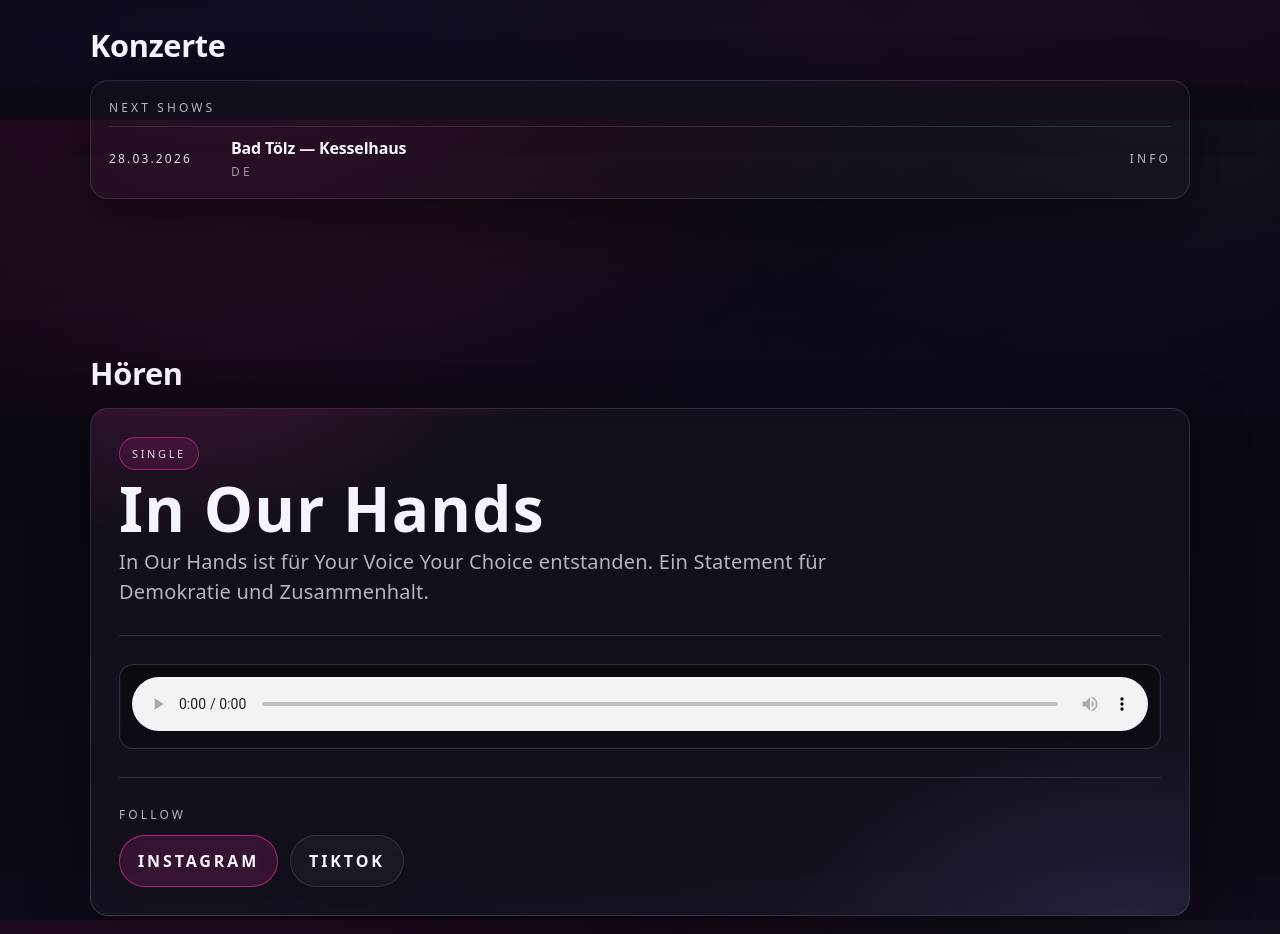
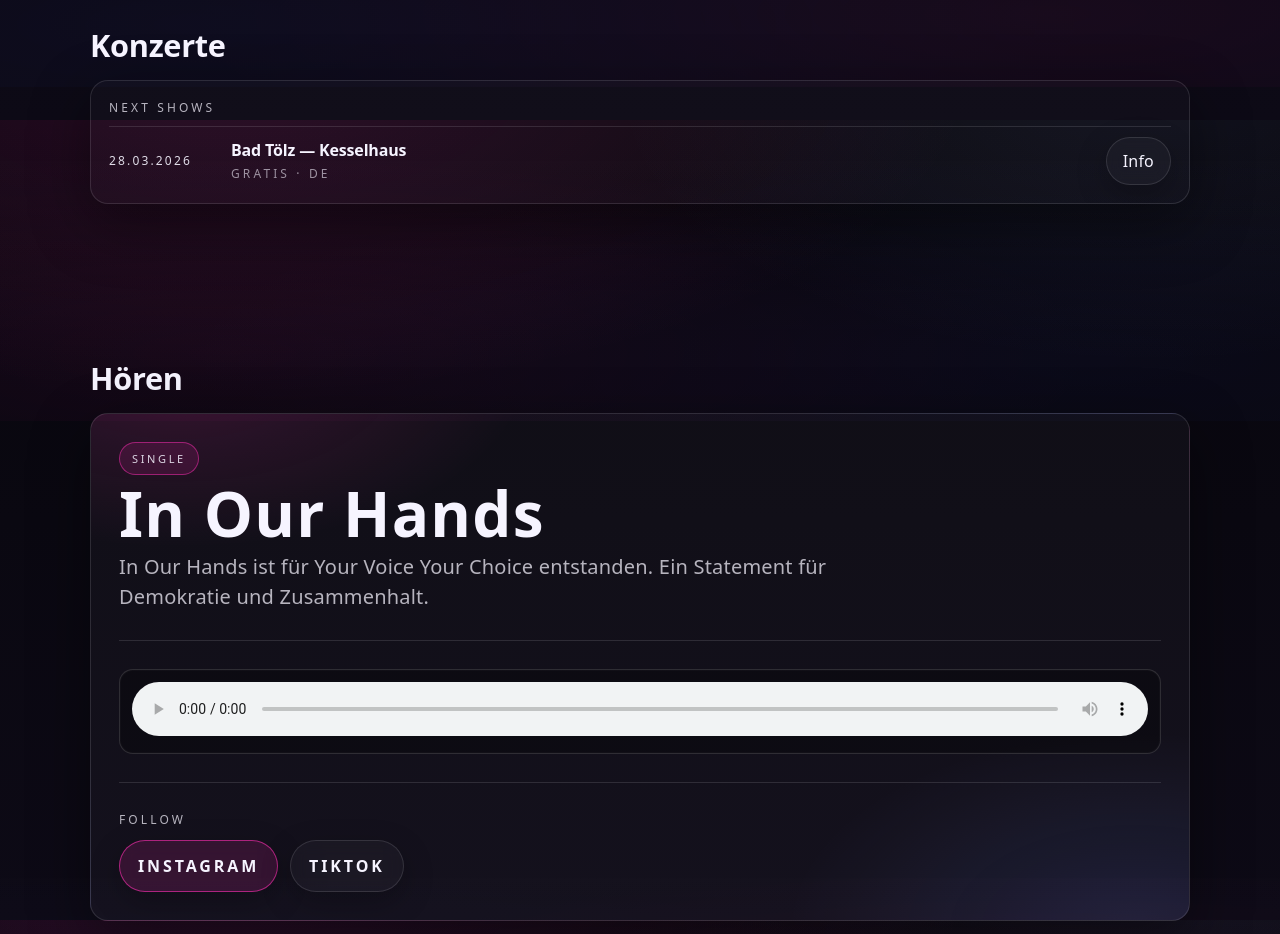
Before and after one commit to f79q8vkd7t-code/astro-fiveheads, an Astro site: page / in a window 1280 px wide. Shown: the part 1480-2414 px from the top of the page. Built offline with nearby package versions, Linux system fonts and the light colour scheme; Astro itself is replaced by a stand-in of ours.

Commit message:
Add Kesselhaus info link and mark show as free

```diff
--- a/src/components/ShowList.astro
+++ b/src/components/ShowList.astro
@@ -24,7 +24,7 @@ const sorted = [...shows].sort((a, b) => a.date.localeCompare(b.date));
         </div>
 
         {s.ticketUrl ? (
-          <a class="btn showAction" href={s.ticketUrl} target="_blank" rel="noopener">Tickets</a>
+          <a class="btn showAction" href={s.ticketUrl} target="_blank" rel="noopener">Info</a>
         ) : (
           <span class="small showAction">Info</span>
         )}
--- a/src/data/shows.ts
+++ b/src/data/shows.ts
@@ -19,6 +19,8 @@ export const shows: Show[] = [
     date: "2026-03-28",
     city: "Bad Tölz",
     venue: "Kesselhaus",
-    country: "DE"
+    country: "DE",
+    note: "Gratis",
+    ticketUrl: "https://kesselhaus-madhouse.de"
   }
 ];
```
